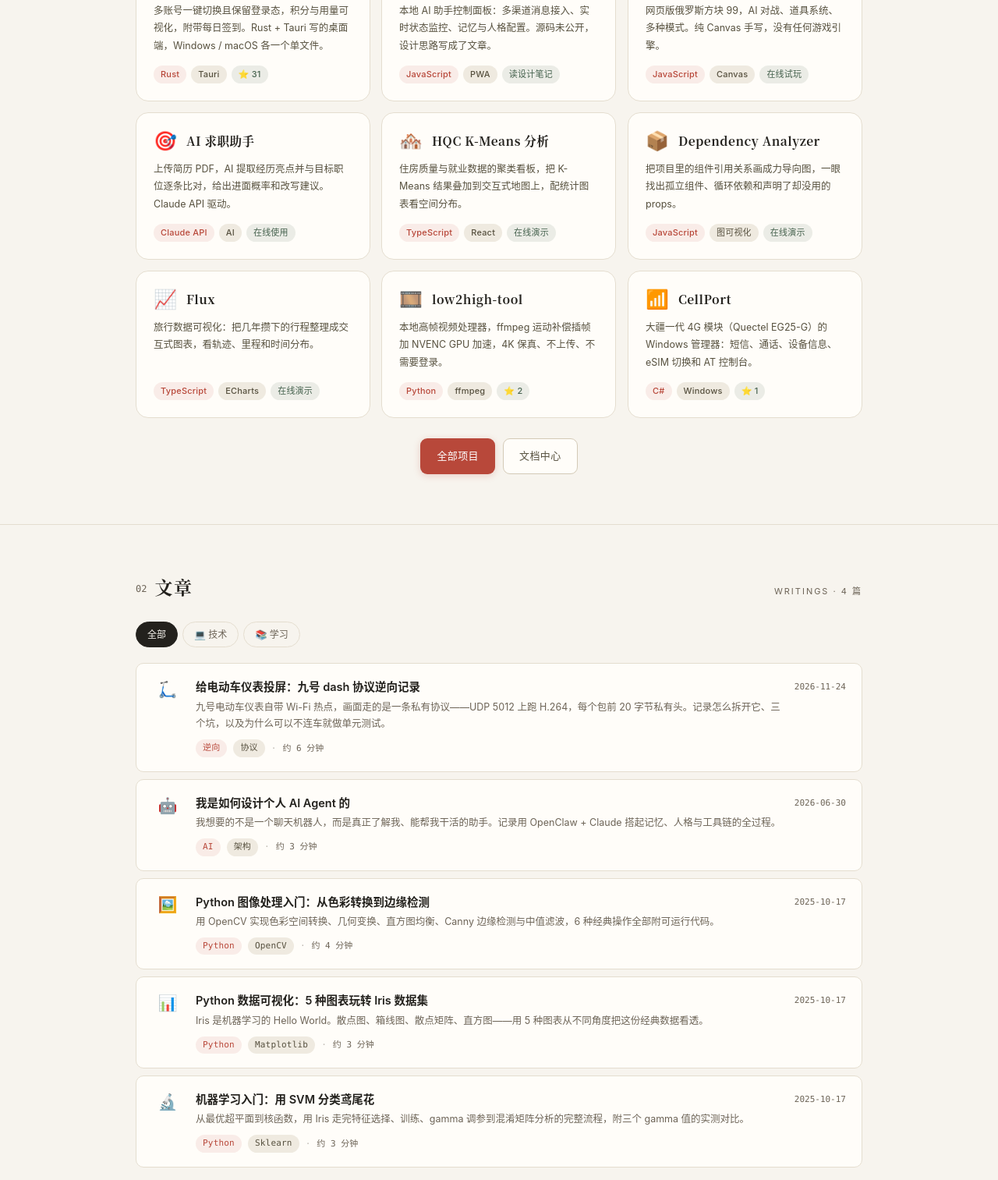
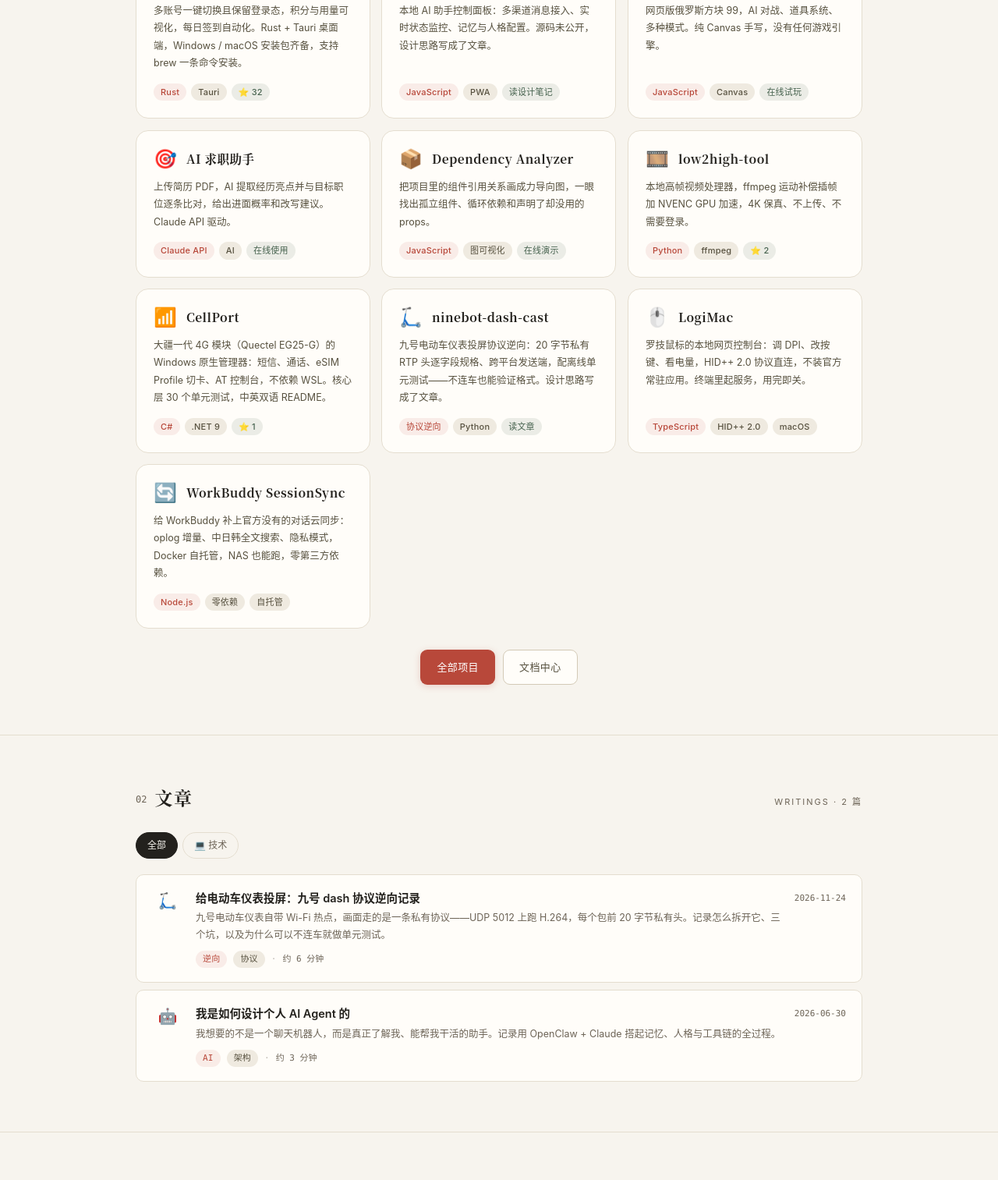
Before and after one commit to xmgzxmgz/xmgzxmgz.github.io, a plain HTML site: page index.html in a window 1280 px wide. Shown: the part 941-2454 px from the top of the page at 78% size. Drawn offline with Linux system fonts and the light colour scheme.

Commit message:
content: 精选项目改为真实仓库为主，文章列表只保留两篇

```diff
--- a/index.html
+++ b/index.html
@@ -579,8 +579,8 @@
 
         <a class="card-project reveal" href="https://github.com/xmgzxmgz/workbuddy-account-hub" target="_blank" rel="noopener">
           <div class="top"><span class="emoji">🔀</span><span class="name">WorkBuddy Account Hub</span></div>
-          <p class="desc">多账号一键切换且保留登录态，积分与用量可视化，附带每日签到。Rust + Tauri 写的桌面端，Windows / macOS 各一个单文件。</p>
-          <div class="tags"><span class="tag tag--accent">Rust</span><span class="tag">Tauri</span><span class="tag tag--live">⭐ 31</span></div>
+          <p class="desc">多账号一键切换且保留登录态，积分与用量可视化，每日签到自动化。Rust + Tauri 桌面端，Windows / macOS 安装包齐备，支持 brew 一条命令安装。</p>
+          <div class="tags"><span class="tag tag--accent">Rust</span><span class="tag">Tauri</span><span class="tag tag--live">⭐ 32</span></div>
         </a>
 
         <a class="card-project reveal" href="posts/ai-agent-architecture.html">
@@ -601,22 +601,10 @@
           <div class="tags"><span class="tag tag--accent">Claude API</span><span class="tag">AI</span><span class="tag tag--live">在线使用</span></div>
         </a>
 
-        <a class="card-project reveal" href="projects/hqc-kmeans/">
-          <div class="top"><span class="emoji">🏘️</span><span class="name">HQC K-Means 分析</span></div>
-          <p class="desc">住房质量与就业数据的聚类看板，把 K-Means 结果叠加到交互式地图上，配统计图表看空间分布。</p>
-          <div class="tags"><span class="tag tag--accent">TypeScript</span><span class="tag">React</span><span class="tag tag--live">在线演示</span></div>
-        </a>
-
         <a class="card-project reveal" href="projects/dependency-analyzer/">
           <div class="top"><span class="emoji">📦</span><span class="name">Dependency Analyzer</span></div>
           <p class="desc">把项目里的组件引用关系画成力导向图，一眼找出孤立组件、循环依赖和声明了却没用的 props。</p>
           <div class="tags"><span class="tag tag--accent">JavaScript</span><span class="tag">图可视化</span><span class="tag tag--live">在线演示</span></div>
-        </a>
-
-        <a class="card-project reveal" href="projects/flux/">
-          <div class="top"><span class="emoji">📈</span><span class="name">Flux</span></div>
-          <p class="desc">旅行数据可视化：把几年攒下的行程整理成交互式图表，看轨迹、里程和时间分布。</p>
-          <div class="tags"><span class="tag tag--accent">TypeScript</span><span class="tag">ECharts</span><span class="tag tag--live">在线演示</span></div>
         </a>
 
         <a class="card-project reveal" href="https://github.com/xmgzxmgz/low2high-tool" target="_blank" rel="noopener">
@@ -627,8 +615,26 @@
 
         <a class="card-project reveal" href="https://github.com/xmgzxmgz/CellPort" target="_blank" rel="noopener">
           <div class="top"><span class="emoji">📶</span><span class="name">CellPort</span></div>
-          <p class="desc">大疆一代 4G 模块（Quectel EG25-G）的 Windows 管理器：短信、通话、设备信息、eSIM 切换和 AT 控制台。</p>
-          <div class="tags"><span class="tag tag--accent">C#</span><span class="tag">Windows</span><span class="tag tag--live">⭐ 1</span></div>
+          <p class="desc">大疆一代 4G 模块（Quectel EG25-G）的 Windows 原生管理器：短信、通话、eSIM Profile 切卡、AT 控制台，不依赖 WSL。核心层 30 个单元测试，中英双语 README。</p>
+          <div class="tags"><span class="tag tag--accent">C#</span><span class="tag">.NET 9</span><span class="tag tag--live">⭐ 1</span></div>
+        </a>
+
+        <a class="card-project reveal" href="https://github.com/xmgzxmgz/ninebot-dash-cast" target="_blank" rel="noopener">
+          <div class="top"><span class="emoji">🛴</span><span class="name">ninebot-dash-cast</span></div>
+          <p class="desc">九号电动车仪表投屏协议逆向：20 字节私有 RTP 头逐字段规格、跨平台发送端，配离线单元测试——不连车也能验证格式。设计思路写成了文章。</p>
+          <div class="tags"><span class="tag tag--accent">协议逆向</span><span class="tag">Python</span><span class="tag tag--live">读文章</span></div>
+        </a>
+
+        <a class="card-project reveal" href="https://github.com/xmgzxmgz/logimac" target="_blank" rel="noopener">
+          <div class="top"><span class="emoji">🖱️</span><span class="name">LogiMac</span></div>
+          <p class="desc">罗技鼠标的本地网页控制台：调 DPI、改按键、看电量，HID++ 2.0 协议直连，不装官方常驻应用。终端里起服务，用完即关。</p>
+          <div class="tags"><span class="tag tag--accent">TypeScript</span><span class="tag">HID++ 2.0</span><span class="tag">macOS</span></div>
+        </a>
+
+        <a class="card-project reveal" href="https://github.com/xmgzxmgz/workbuddy-sessionsync" target="_blank" rel="noopener">
+          <div class="top"><span class="emoji">🔄</span><span class="name">WorkBuddy SessionSync</span></div>
+          <p class="desc">给 WorkBuddy 补上官方没有的对话云同步：oplog 增量、中日韩全文搜索、隐私模式，Docker 自托管，NAS 也能跑，零第三方依赖。</p>
+          <div class="tags"><span class="tag tag--accent">Node.js</span><span class="tag">零依赖</span><span class="tag">自托管</span></div>
         </a>
 
       </div>
@@ -645,13 +651,12 @@
     <div class="wrap">
       <div class="section-head">
         <h2 class="section-title"><span class="idx">02</span>文章</h2>
-        <span class="section-sub">Writings · 4 篇</span>
+        <span class="section-sub">Writings · 2 篇</span>
       </div>
 
       <div class="filters" role="group" aria-label="按分类筛选文章">
         <button class="filter" type="button" data-cat="all" aria-pressed="true">全部</button>
         <button class="filter" type="button" data-cat="tech" aria-pressed="false">💻 技术</button>
-        <button class="filter" type="button" data-cat="study" aria-pressed="false">📚 学习</button>
       </div>
 
       <!-- 文章直接写在 HTML 里，不用 JS 渲染：关掉 JS 也能看，搜索引擎也能抓 -->
@@ -676,36 +681,6 @@
             <div class="foot"><span class="tag tag--accent">AI</span><span class="tag">架构</span><span class="sep">·</span><span>约 3 分钟</span></div>
           </div>
           <span class="date">2026-06-30</span>
-        </a>
-
-        <a class="card-post" href="posts/opencv-image-processing.html" data-cat="tech">
-          <span class="glyph" aria-hidden="true">🖼️</span>
-          <div class="body">
-            <div class="title">Python 图像处理入门：从色彩转换到边缘检测</div>
-            <p class="excerpt">用 OpenCV 实现色彩空间转换、几何变换、直方图均衡、Canny 边缘检测与中值滤波，6 种经典操作全部附可运行代码。</p>
-            <div class="foot"><span class="tag tag--accent">Python</span><span class="tag">OpenCV</span><span class="sep">·</span><span>约 4 分钟</span></div>
-          </div>
-          <span class="date">2025-10-17</span>
-        </a>
-
-        <a class="card-post" href="posts/python-data-visualization.html" data-cat="tech">
-          <span class="glyph" aria-hidden="true">📊</span>
-          <div class="body">
-            <div class="title">Python 数据可视化：5 种图表玩转 Iris 数据集</div>
-            <p class="excerpt">Iris 是机器学习的 Hello World。散点图、箱线图、散点矩阵、直方图——用 5 种图表从不同角度把这份经典数据看透。</p>
-            <div class="foot"><span class="tag tag--accent">Python</span><span class="tag">Matplotlib</span><span class="sep">·</span><span>约 3 分钟</span></div>
-          </div>
-          <span class="date">2025-10-17</span>
-        </a>
-
-        <a class="card-post" href="posts/svm-classification.html" data-cat="study">
-          <span class="glyph" aria-hidden="true">🔬</span>
-          <div class="body">
-            <div class="title">机器学习入门：用 SVM 分类鸢尾花</div>
-            <p class="excerpt">从最优超平面到核函数，用 Iris 走完特征选择、训练、gamma 调参到混淆矩阵分析的完整流程，附三个 gamma 值的实测对比。</p>
-            <div class="foot"><span class="tag tag--accent">Python</span><span class="tag">Sklearn</span><span class="sep">·</span><span>约 3 分钟</span></div>
-          </div>
-          <span class="date">2025-10-17</span>
         </a>
 
       </div>
```
